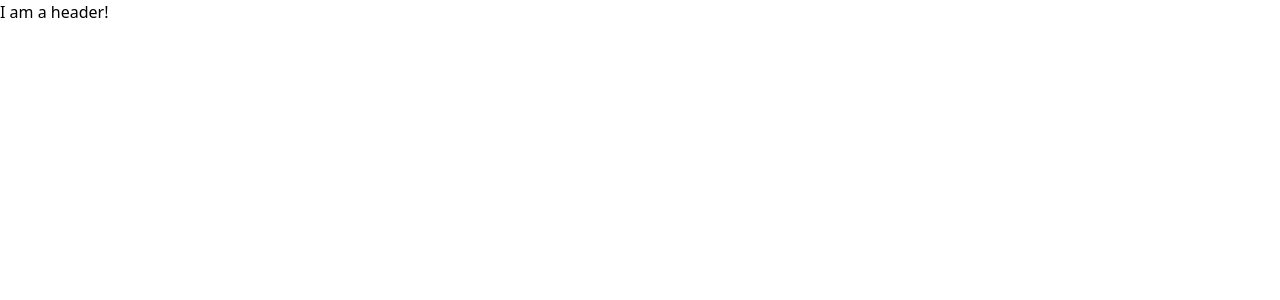
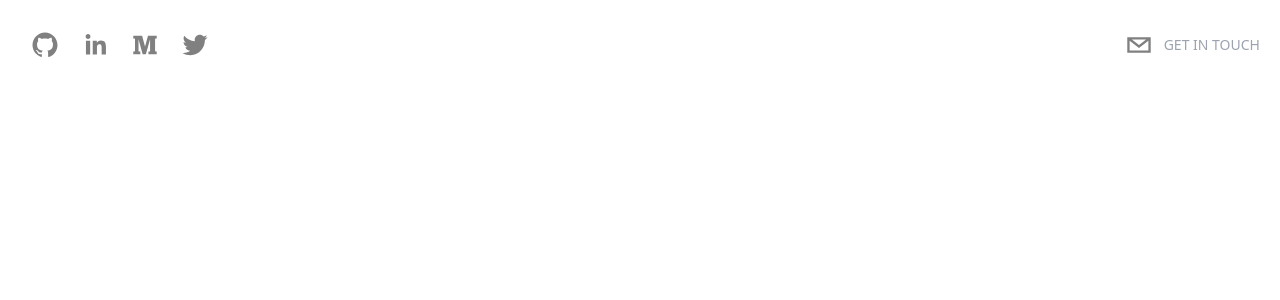
Before and after one commit to kristinponsonby/portfolio-site-2.0, a Next.js app: page / in a window 1280 px wide. Shown: the top 300 px of the page. Built offline with nearby package versions, Linux system fonts and the light colour scheme.

Commit message:
Build out nav bar

```diff
--- a/components/Header.tsx
+++ b/components/Header.tsx
@@ -1,11 +1,76 @@
-import React from 'react'
+import React from 'react';
+import { SocialIcon } from 'react-social-icons';
+import { motion } from 'framer-motion';
 
 type Props = {}
 
-function Header({}: Props) {
+export default function Header({}: Props) {
   return (
-    <div>I am a header!</div>
-  )
+    <header className="sticky top-0 p-5 flex items-start justify-between max-w-7xl mx-auto z-20
+     xl:items-center">
+        <motion.div
+         initial={{
+            x: -500,
+            opacity: 0,
+            scale: 0.5
+         }}
+         animate={{
+            x: 0,
+            opacity: 1,
+            scale: 1
+         }}
+         transition={{
+            duration: 1.5,
+         }}
+         className="flex flex-row items-center">
+        <SocialIcon
+         url="https://github.com/kristinponsonby"
+        fgColor="gray"
+        bgColor="transparent"
+        />
+        <SocialIcon
+         url="https://www.linkedin.com/in/kristin-ponsonby/"
+        fgColor="gray"
+        bgColor="transparent"
+        />
+        <SocialIcon
+         url="https://kponsonberry.medium.com/"
+        fgColor="gray"
+        bgColor="transparent"
+        />
+        <SocialIcon
+         url="https://twitter.com/kristin_ponsnby"
+        fgColor="gray"
+        bgColor="transparent"
+        />
+        </motion.div>
+
+        <motion.div
+            initial={{
+                x: 500,
+                opacity: 0,
+                scale: 0.5,
+            }}
+            animate={{
+                x: 0,
+                opacity: 1,
+                scale: 1
+            }}
+            transition={{
+                duration: 1.5
+            }}
+             className="flex flex-row items-center text-gray-300 cursor-pointer"
+             >
+                <SocialIcon
+                    className="cursor-pointer"
+                    network="email"
+                    fgColor="gray"
+                    bgColor="transparent"
+                />
+            <p className="uppercase hidden md:inline-flex text-sm text-gray-400">
+                Get in Touch
+            </p>
+        </motion.div>
+    </header>
+  );
 }
-
-export default Header
--- a/package.json
+++ b/package.json
@@ -9,9 +9,11 @@
     "lint": "next lint"
   },
   "dependencies": {
+    "framer-motion": "^7.3.5",
     "next": "12.3.0",
     "react": "18.2.0",
-    "react-dom": "18.2.0"
+    "react-dom": "18.2.0",
+    "react-social-icons": "^5.14.0"
   },
   "devDependencies": {
     "@types/node": "18.7.18",
--- a/pages/index.tsx
+++ b/pages/index.tsx
@@ -10,7 +10,6 @@ const Home: NextPage = () => {
         <link rel="icon" href="/favicon.ico" />
       </Head>
 
-      {/* Header */}
       <Header />
 
       {/* Hero */}
```
Also changed, not shown: 1 other file (tests, documents, lock files or other folders).
